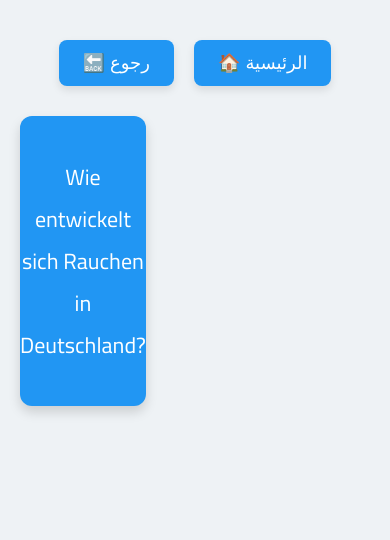
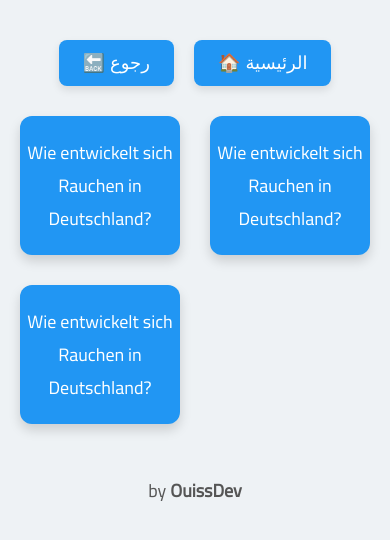
Before and after one commit to simobouiss/deutsch, a plain HTML site: page teil2.html in a window 390 px wide. Drawn offline with Linux system fonts and the light colour scheme.

Commit message:
Update teil2.html

```diff
--- a/teil2.html
+++ b/teil2.html
@@ -2,7 +2,8 @@
 <html lang="de">
 <head>
   <meta charset="UTF-8">
-  <title>Teile 2</title>
+  <meta name="viewport" content="width=device-width, initial-scale=1.0"> <!-- Ajout de la balise viewport -->
+  <title>Teile Seite</title>
   <link href="https://fonts.googleapis.com/css2?family=Cairo&display=swap" rel="stylesheet">
   <style>
     body {
@@ -69,6 +70,26 @@
       color: #555;
       text-align: center;
     }
+
+    /* Media query pour les petits écrans (smartphones) */
+    @media (max-width: 768px) {
+      .grid-container {
+        grid-template-columns: repeat(2, 1fr); /* Deux colonnes sur les petits écrans */
+      }
+
+      .teil-button {
+        font-size: 20px; /* Légèrement plus petit sur mobile */
+        padding: 30px 0; /* Réduire l'espace de padding pour ne pas être trop grand */
+      }
+    }
+
+    /* Media query pour les très petits écrans (mobiles en portrait) */
+    @media (max-width: 480px) {
+      .teil-button {
+        font-size: 18px; /* Réduire encore plus le texte sur les petits écrans */
+        padding: 20px 0; /* Ajuster le padding sur très petits écrans */
+      }
+    }
   </style>
 </head>
 <body>
@@ -80,8 +101,13 @@
 
   <div class="grid-container">
     <a href="rauchen.html" class="teil-button">Wie entwickelt sich Rauchen in Deutschland?</a>
+    <a href="rauchen.html" class="teil-button">Wie entwickelt sich Rauchen in Deutschland?</a>
+    <a href="rauchen.html" class="teil-button">Wie entwickelt sich Rauchen in Deutschland?</a>
   </div>
 
+  <div class="footer">
+    by <strong>OuissDev</strong>
+  </div>
 
 </body>
 </html>
```
